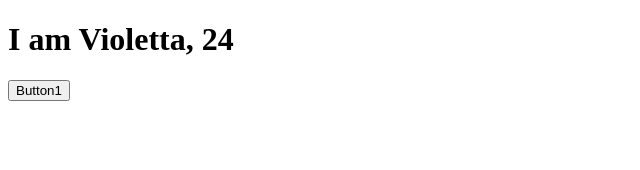
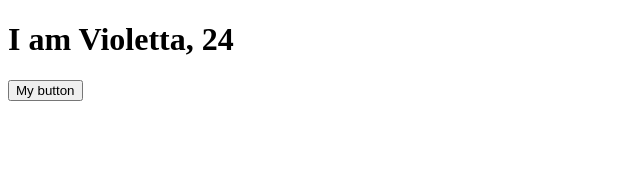
Before and after one commit to ViolettaFilimonova/Vue3CompositionAPI, a Vue app: page / in a window 1280 px wide. Shown: the top 170 px of the page, without its empty margins (0-640 px from the left). Built offline with nearby package versions, Linux system fonts and the light colour scheme.

Commit message:
setup() props

```diff
--- a/src/App.vue
+++ b/src/App.vue
@@ -1,6 +1,6 @@
 <template>
   <h1 @click="handleHeadingClick">I am {{name}}, {{age}}</h1>
-  <MyButton/>
+  <MyButton text="My button"/>
 </template>
 <!-- <script>
 import MyButton from '@/components/MyButton.vue'
--- a/src/components/MyButton.vue
+++ b/src/components/MyButton.vue
@@ -1,3 +1,16 @@
 <template>
-    <button>Button1</button>
+    <button>{{text}}</button>
 </template>
+<script>
+export default{
+    setup() {
+
+    },
+    props:{
+        text:{
+            type: String,
+            default: 'No button text'
+        }
+    }
+}
+</script>
```
